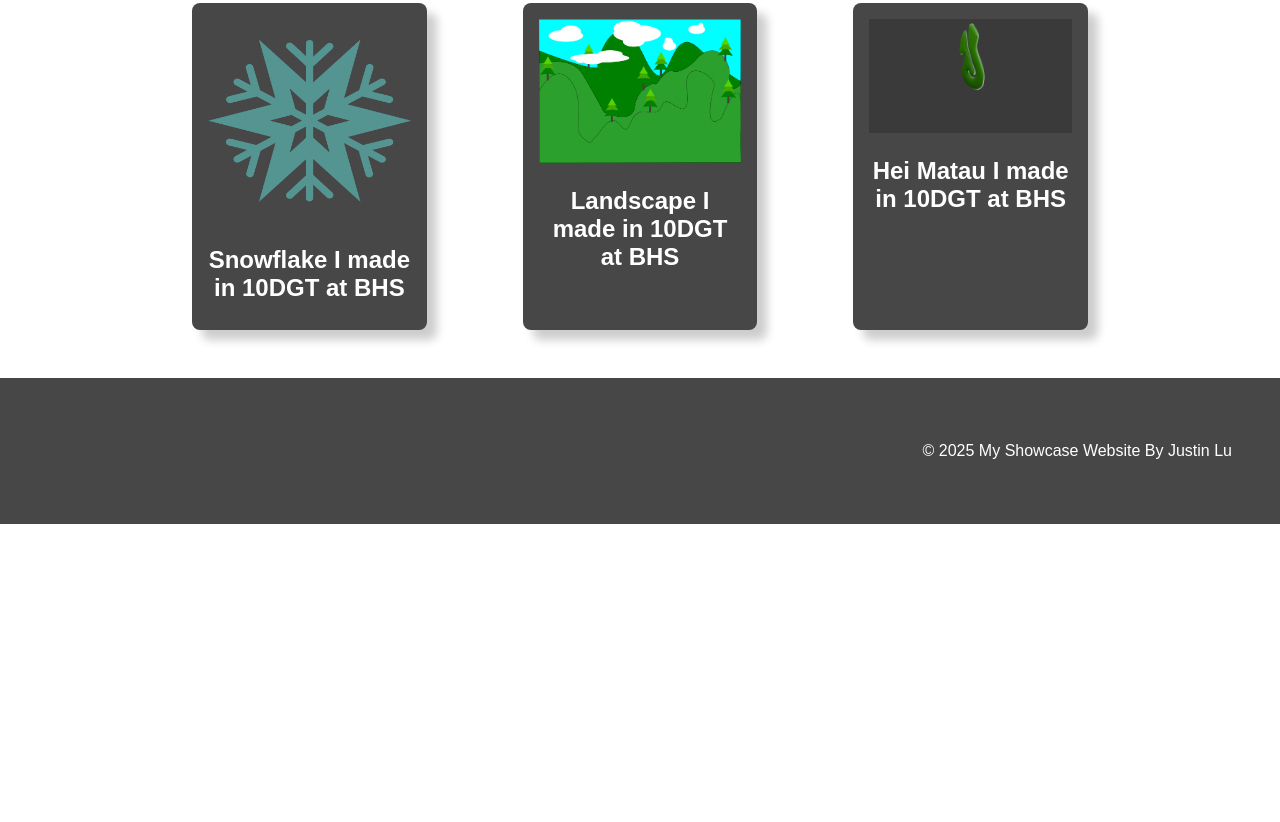
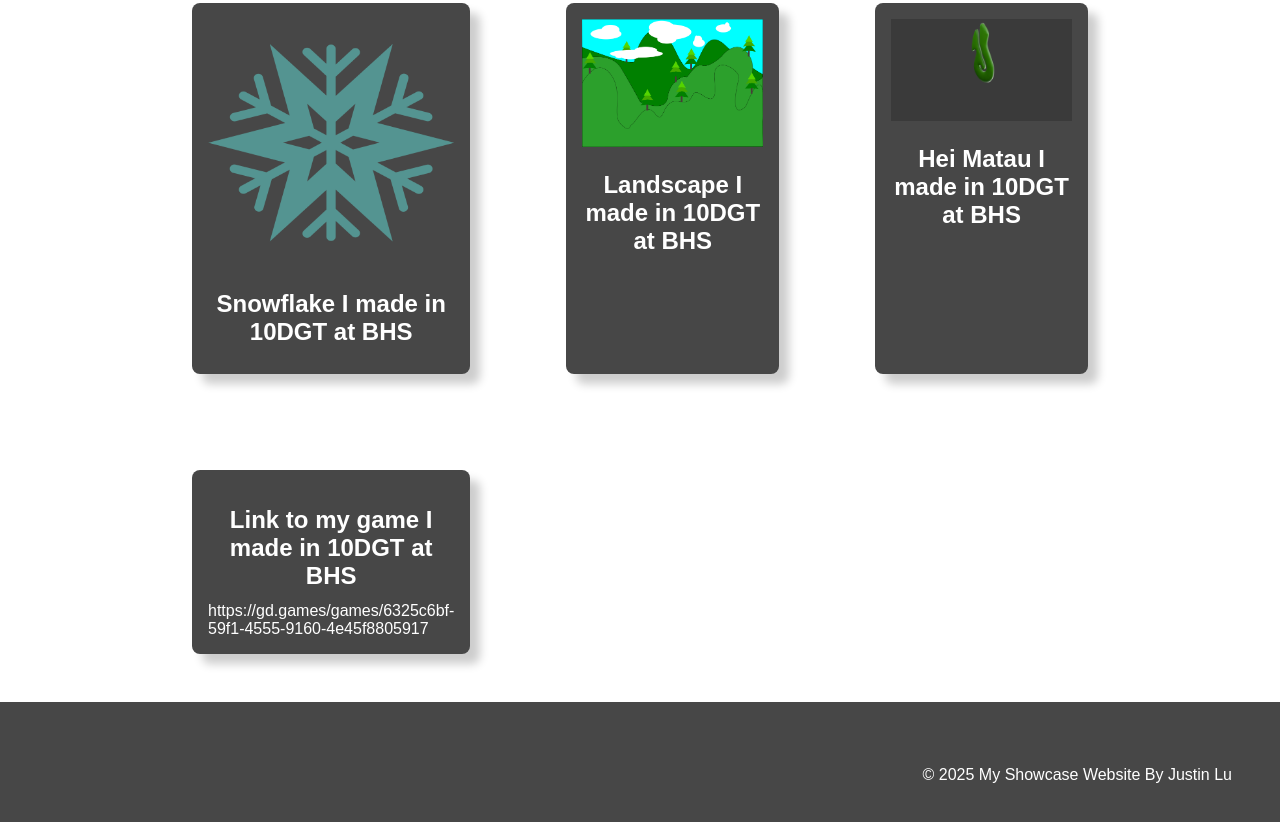
Before and after one commit to 24196/Justins-first-website, a plain HTML site: page index.html in a window 1280 px wide. Shown: the part 1315-2137 px from the top of the page. Before the commit the page ends 1839 px from the top, so only its background shows below. Drawn offline with Linux system fonts and the light colour scheme.

Commit message:
game link.html

```diff
--- a/index.html
+++ b/index.html
@@ -77,6 +77,10 @@
             <img src="images/Hei Matau.png" alt="Hei Matau">
             <h2 class="topic-card-text">Hei Matau I made in 10DGT at BHS</h2>
         </div>
+        <div class="topic-card">
+            <h2 class="topic-card-text">Link to my game I made in 10DGT at BHS</h2>
+            <a>https://gd.games/games/6325c6bf-59f1-4555-9160-4e45f8805917</a>
+        </div>
 </section>
 
     <!-- A Simple Website Footer ------------------------------------------------------------------------------ -->
```
